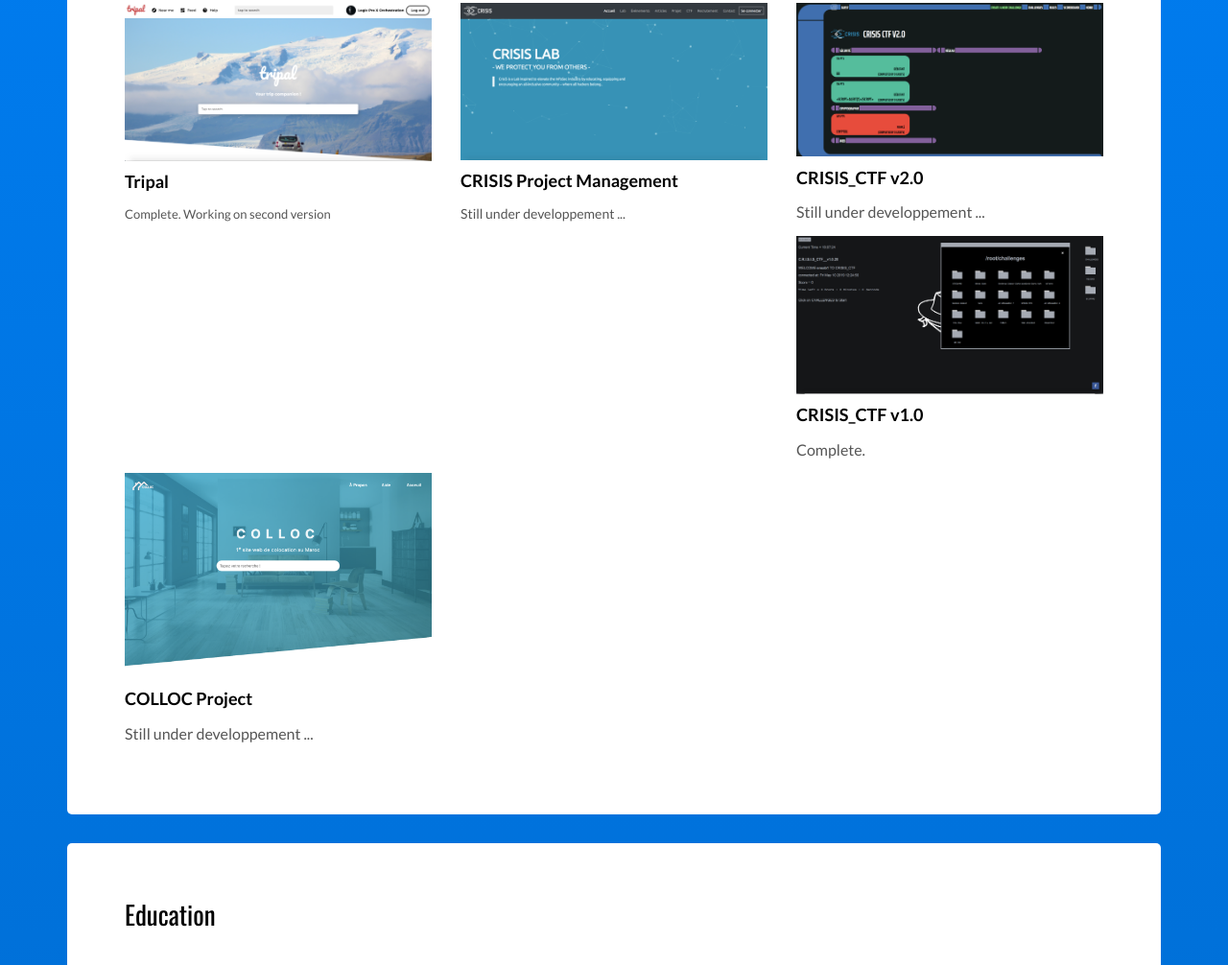
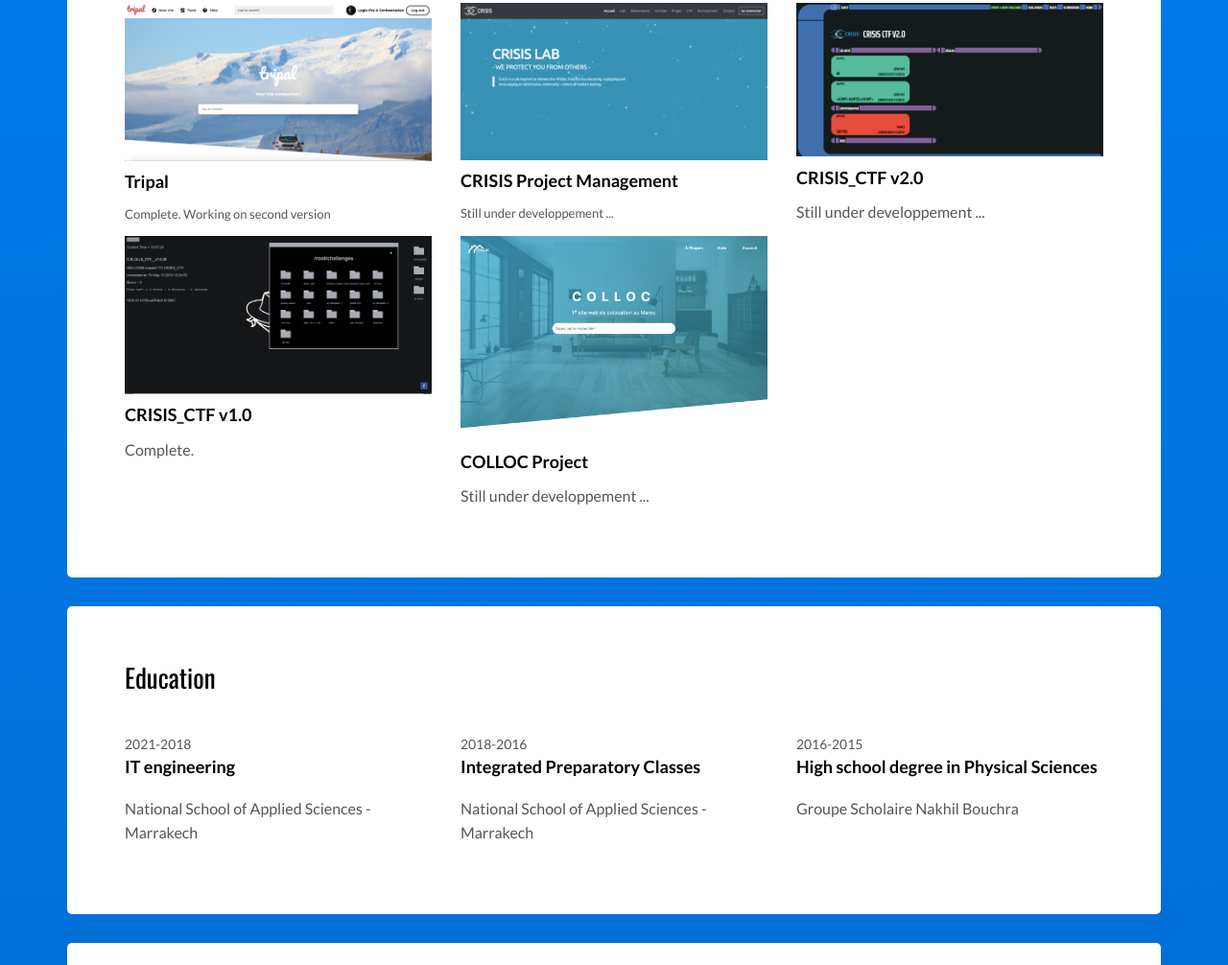
Before and after one commit to oussamalahmidiDev/oussamalahmididev.github.io, a plain HTML site: page index.html in a window 1280 px wide. Shown: the part 982-1988 px from the top of the page at 96% size. Drawn offline with nearby package versions, Linux system fonts and the light colour scheme.

Commit message:
Update index.html

```diff
--- a/index.html
+++ b/index.html
@@ -66,7 +66,7 @@ background-position: top;
                                 <div class="col-md-4">
                                     <img src="./assets/images/crisis.png" class="img-responsive" alt="">
                                     <h3 class="h5">CRISIS Project Management</h3>
-                                    <p style="font-size: 14px">Still under developpement ...</p>
+                                    <p style="font-size: 13px">Still under developpement ...</p>
                                 </div>
                                 <div class="col-md-4">
                                     <img src="./assets/images/ctf_new.png" class="img-responsive" alt="">
```
